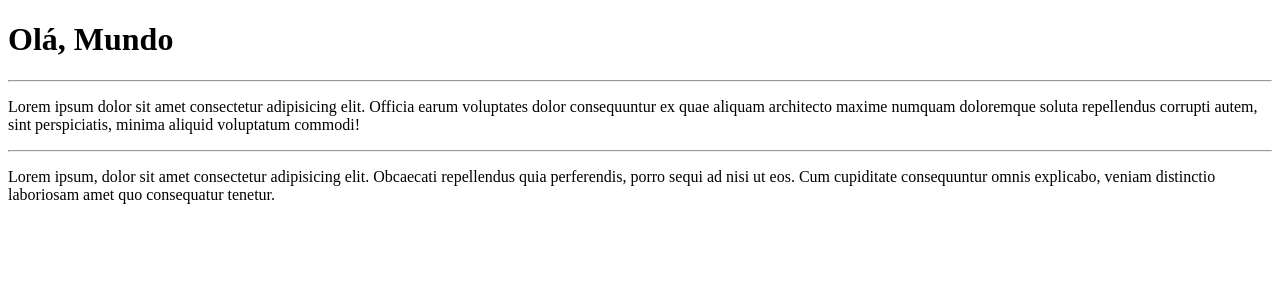
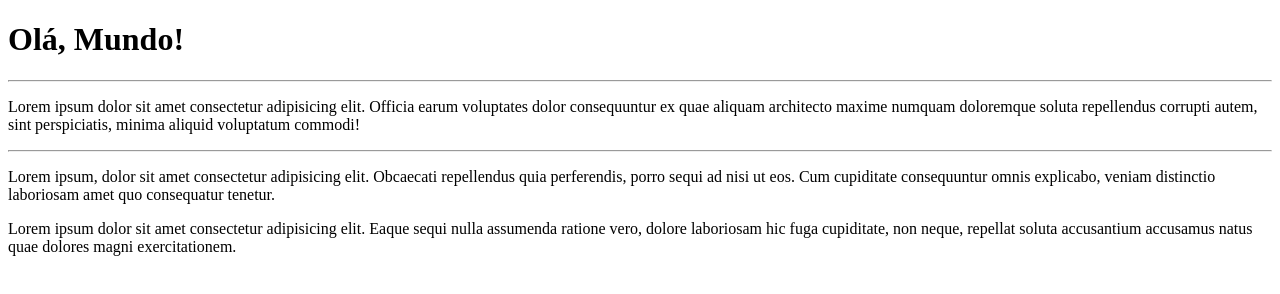
Before and after one commit to wilson4lberto/Ola-Mundo, a plain HTML site: page SiteExemplo/index.html in a window 1280 px wide. Drawn offline with Linux system fonts and the light colour scheme.

Commit message:
Update index.html

```diff
--- a/SiteExemplo/index.html
+++ b/SiteExemplo/index.html
@@ -7,10 +7,11 @@
     <title>Meu primeiro site em repositório</title>
 </head>
 <body>
-    <h1>Olá, Mundo</h1>
+    <h1>Olá, Mundo!</h1>
     <hr>
     <p>Lorem ipsum dolor sit amet consectetur adipisicing elit. Officia earum voluptates dolor consequuntur ex quae aliquam architecto maxime numquam doloremque soluta repellendus corrupti autem, sint perspiciatis, minima aliquid voluptatum commodi!</p>
     <hr>
     <p>Lorem ipsum, dolor sit amet consectetur adipisicing elit. Obcaecati repellendus quia perferendis, porro sequi ad nisi ut eos. Cum cupiditate consequuntur omnis explicabo, veniam distinctio laboriosam amet quo consequatur tenetur.</p>
+    <p>Lorem ipsum dolor sit amet consectetur adipisicing elit. Eaque sequi nulla assumenda ratione vero, dolore laboriosam hic fuga cupiditate, non neque, repellat soluta accusantium accusamus natus quae dolores magni exercitationem.</p>
 </body>
 </html>
```
